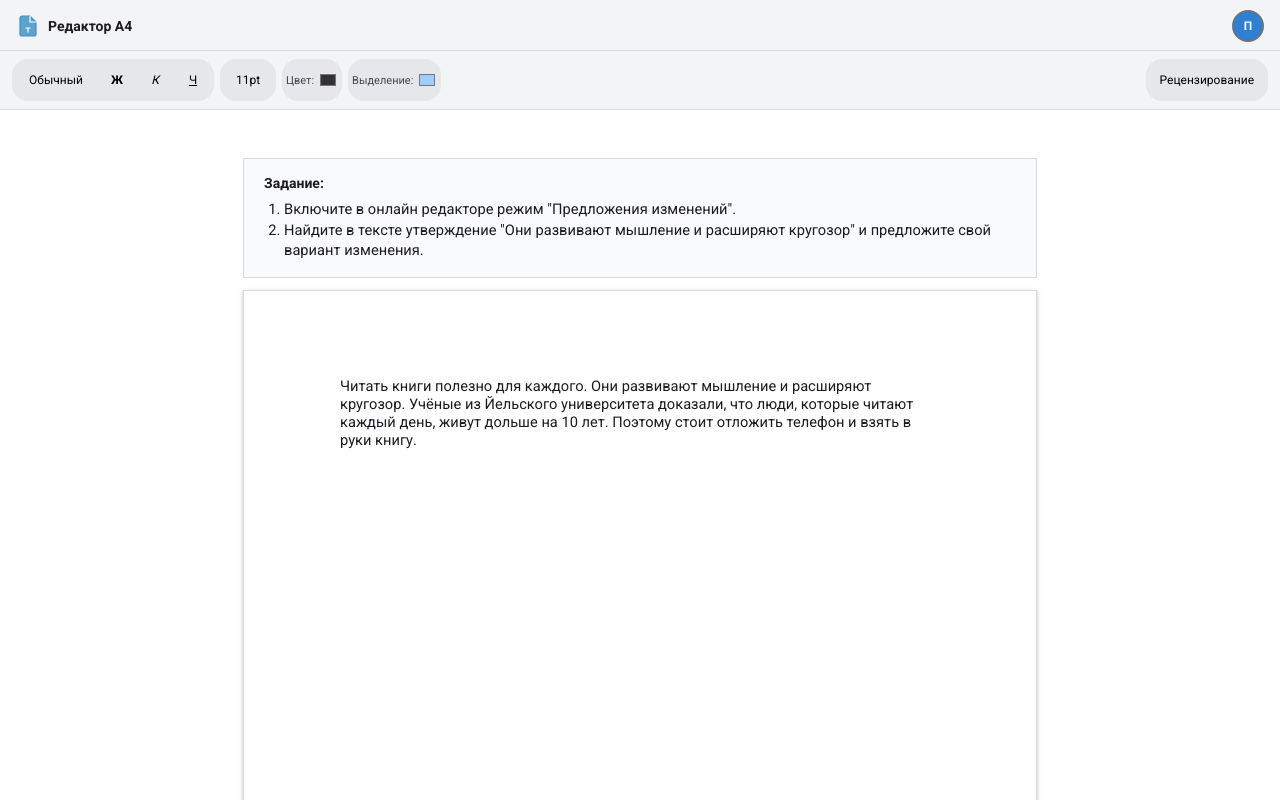
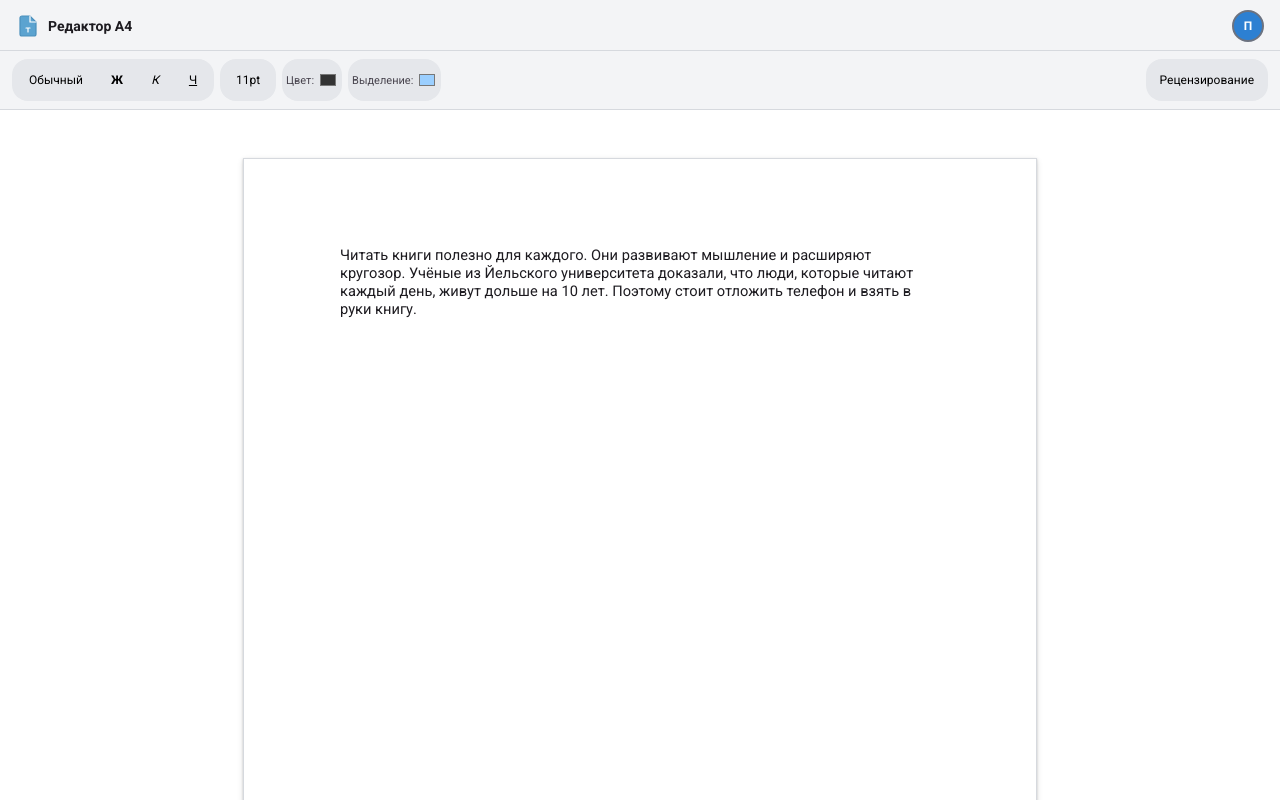
Before and after one commit to ShadexNyc/EditorStyles, a React (Vite) app in the folder client/: page /1 in a window 1280 px wide. Shown: the top 800 px of the page. Built offline with nearby package versions, Linux system fonts and the light colour scheme.

Commit message:
Remove task block above A4 canvas

```diff
--- a/client/src/components/Ribbon.tsx
+++ b/client/src/components/Ribbon.tsx
@@ -3,9 +3,13 @@ import { HeadingsDropdown } from '../services/headings/HeadingsDropdown'
 import { FontSizeDropdown } from '../services/fontSize/FontSizeDropdown'
 import { TextColorPicker } from '../services/color/TextColorPicker'
 import { HighlightPicker } from '../services/highlight/HighlightPicker'
+import { useReview } from '../services/review/ReviewContext'
+import { ReviewStyleSelect } from '../services/review/ReviewStyleSelect'
 import { ReviewToggle } from '../services/review/ReviewToggle'
 
 export function Ribbon() {
+  const { reviewMode } = useReview()
+
   return (
     <div className="ribbon" role="toolbar" aria-label="Форматирование">
       <div className="ribbon-group">
@@ -22,6 +26,7 @@ export function Ribbon() {
         <HighlightPicker />
       </div>
       <div className="ribbon-group" style={{ marginLeft: 'auto' }}>
+        {reviewMode && <ReviewStyleSelect />}
         <ReviewToggle />
       </div>
     </div>
--- a/client/src/editor/Canvas.tsx
+++ b/client/src/editor/Canvas.tsx
@@ -7,13 +7,6 @@ interface CanvasProps {
 export function Canvas({ children }: CanvasProps) {
   return (
     <div className="canvas-wrapper">
-      <section className="task-block" aria-label="Задание">
-        <p className="task-block-title">Задание:</p>
-        <ol className="task-block-list">
-          <li>Включите в онлайн редакторе режим "Предложения изменений".</li>
-          <li>Найдите в тексте утверждение "Они развивают мышление и расширяют кругозор" и предложите свой вариант изменения.</li>
-        </ol>
-      </section>
       <div className="canvas-a4">
         {children}
       </div>
--- a/client/src/theme/theme.css
+++ b/client/src/theme/theme.css
@@ -107,30 +107,6 @@ html, body {
   background: #ffffff;
 }
 
-.task-block {
-  box-sizing: border-box;
-  width: 794px;
-  margin: 0 0 12px;
-  padding: 16px 20px;
-  border: 1px solid var(--color-border-canvas);
-  background: #f8fafc;
-  color: var(--color-text);
-}
-
-.task-block-title {
-  margin: 0 0 8px;
-  font-size: 14px;
-  font-weight: 700;
-}
-
-.task-block-list {
-  margin: 0;
-  padding-left: 20px;
-}
-
-.task-block-list li {
-  line-height: 1.4;
-}
 
 .review-comments-sidebar {
   position: absolute;
```
